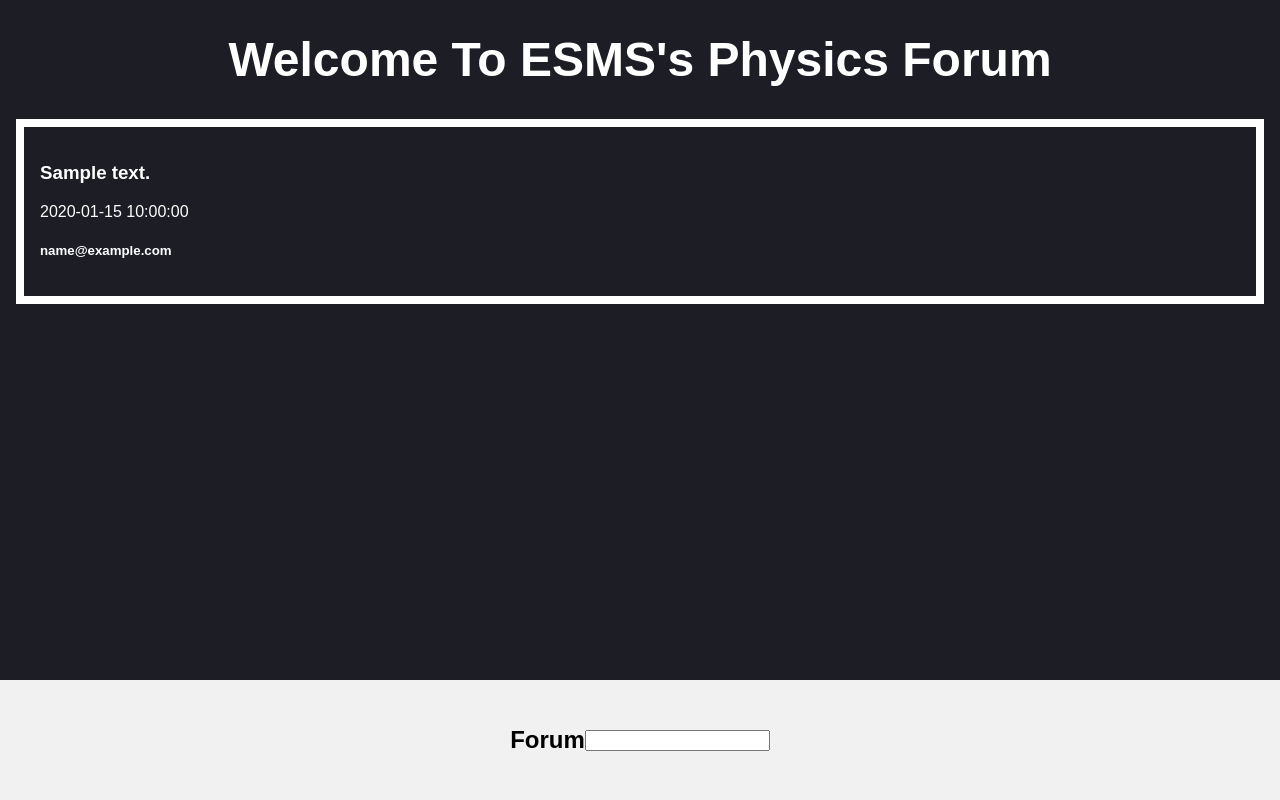
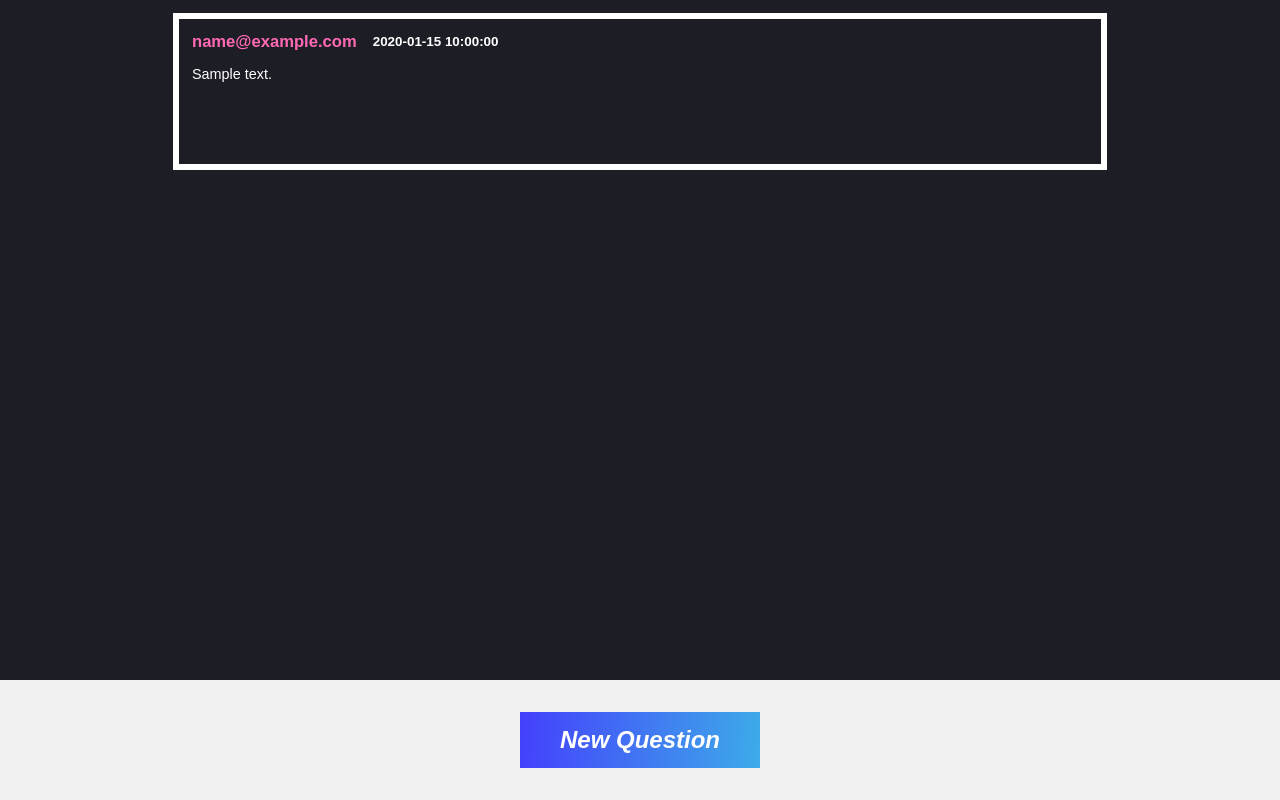
Before and after one commit to sniper3141/physicsForum, a PHP site: page /mainForum.php?i=1 in a window 1280 px wide. Run offline with PHP 8.4, Linux system fonts and the light colour scheme; the visitor is signed in with stand-in values (Sample User, id 1); tables that the repository leaves empty or names only in its code hold one stand-in row (values such as "Sample post").

Commit message:
More styling to the forum page

```diff
--- a/css/forum.css
+++ b/css/forum.css
@@ -6,11 +6,18 @@ body{
     padding: 0;
     overflow: hidden;
 }
+#hidden{
+    display: none !important;
+}
+
 main{
     position: absolute;
-    height: 80vh !important;
+    height: 84vh !important;
     width: 100vw;
     overflow-x: hidden;
+    display: flex;
+    flex-direction: column;
+    align-items: center;
 }
 
 
@@ -20,9 +27,12 @@ h1{
 }
 
 .forumItem{
-    margin: 1rem;
-    padding: 1rem;
-    border: 0.5rem white solid;
+    margin: 1%;
+    width: 70vw;
+    height: 15vh;
+    padding: 1%;
+    border: 0.4rem white solid;
+    word-wrap: break-word;
 }
 
 #formWrapper{
@@ -38,3 +48,43 @@ h1{
     justify-content: center;
     align-items: center;
 }
+
+.emailAndTimeContainer{
+    display: flex;
+    align-items: center;
+    margin: 0;
+    font-size: 1.25rem;
+}
+.userEmail{
+    margin: 0;
+    margin-right: 1rem;
+    color: hotpink !important;
+}
+
+h6{
+    margin: 0;
+}
+
+p{
+    font-size: 0.9rem;
+}
+
+#textWrapper{
+    margin: 0;
+    width: 15rem;
+    height: 3.5rem;
+    display: flex;
+    justify-content: center;
+    align-items: center;
+    background: linear-gradient(94.22deg, #4440FC 0%, #3DABE9 100%);
+    color: white;
+    color: rgb(255, 255, 255, 1);
+    font-style: italic;
+    /* transition: width 0.3s ease-in-out, height 0.3 ease-in-out; */
+    transition: border-radius 0.4s ease-in-out, color 0.2s ease-in-out, width 0.2s ease-in-out, height 0.2s ease-in-out;
+}
+
+#textWrapper:hover{
+    border-radius: 0.68rem;
+    cursor: pointer;
+}
--- a/mainForum.php
+++ b/mainForum.php
@@ -7,7 +7,7 @@
     <link href="/css/forum.css" rel="stylesheet"></link>
     <title>Document</title>
 </head>
-<body>
+<body onload="scrollBottom()">
     <?php
 
     $counter = 0;
@@ -38,7 +38,7 @@
             //NOTE ON THESE IF STATEMENTS: There is no way a user could know the random number and therefore they have no way to access the main.php without logging in
     ?>
     <main>
-        <h1>Welcome To ESMS's Physics Forum</h1>
+        <!-- <h1>Welcome To ESMS's Physics Forum</h1> -->
 
 
         <?php
@@ -50,9 +50,13 @@
             for ($row = 0; $row < sizeof($questionInfo)/3; $row++){
                 echo '
                     <div class="forumItem">
-                        <h3>'.$questionInfo[$row*3].'</h3>
-                        <p>'.$questionInfo[$row*3 + 1].'</p>
-                        <h5>'.$questionInfo[$row*3 + 2].'</h5>
+                        <div class="emailAndTimeContainer">
+                            <h5 class="userEmail">'.$questionInfo[$row*3 + 2].'</h5>
+                            <h6 class="timeOfQuestion">'.$questionInfo[$row*3 + 1].'</h6>
+                        </div>
+                        <p>'.$questionInfo[$row*3].'</p>
+
+
                     </div>
                 ';
             }
@@ -62,10 +66,58 @@
         ?>
     </main>
     <div id="formWrapper">
-        <h2>Forum</h2>
-        <form class='form signup' action="./includes/handleForum.inc.php" method="post" autocomplete="off">
+        <div id="textWrapper" onclick="clicked()">
+            <h2 id="newQuestionButton">New Question</h2>
+        </div>
+        <form class='form signup' id="hidden" action="./includes/handleForum.inc.php" method="post" autocomplete="off">
             <input type="text" name="mainForum" required>
         </form>
     </div>
 </body>
+<script>
+    function scrollBottom(){
+        const main = document.querySelector("main")
+        main.scrollTo(0, main.scrollHeight)
+    }
+
+    function clicked(){
+        const button = document.querySelector("#textWrapper");
+        const wrapper = document.querySelector("#formWrapper")
+        button.style.color = "rgb(255, 255, 255, 0)";
+        setTimeout(() => {
+            button.style.width = "0";
+            button.style.height = "0";
+            wrapper.addEventListener("click", showButton);
+        }, 100)
+        setTimeout(() => {
+            button.style.display = "none";
+        }, 300)
+
+        // console.log("1")
+    }
+
+    function showButton(){
+        const button = document.querySelector("#textWrapper");
+        const wrapper = document.querySelector("#formWrapper")
+        if (button.style.display != "none"){
+            setTimeout(() => {
+                button.style.display = "flex";
+                button.style.width = "15rem";
+                button.style.height = "3.5rem"
+                button.style.color = "rgb(255, 255, 255, 1)";
+                return;
+            }, 300)
+        }
+        button.style.display = "flex";
+        setTimeout(() => {
+            button.style.width = "15rem";
+            button.style.height = "3.5rem";
+        }, 1);
+        setTimeout(() => {
+            button.style.color = "rgb(255, 255, 255, 1)";
+            wrapper.removeEventListener("click", showButton);
+        }, 100)
+        console.log("2")
+    }
+</script>
 </html>
```
Also changed, not shown: Nat 5 Posters/Electricity/Energy-an-Power.png, Nat 5 Posters/Electricity/Power.png.
